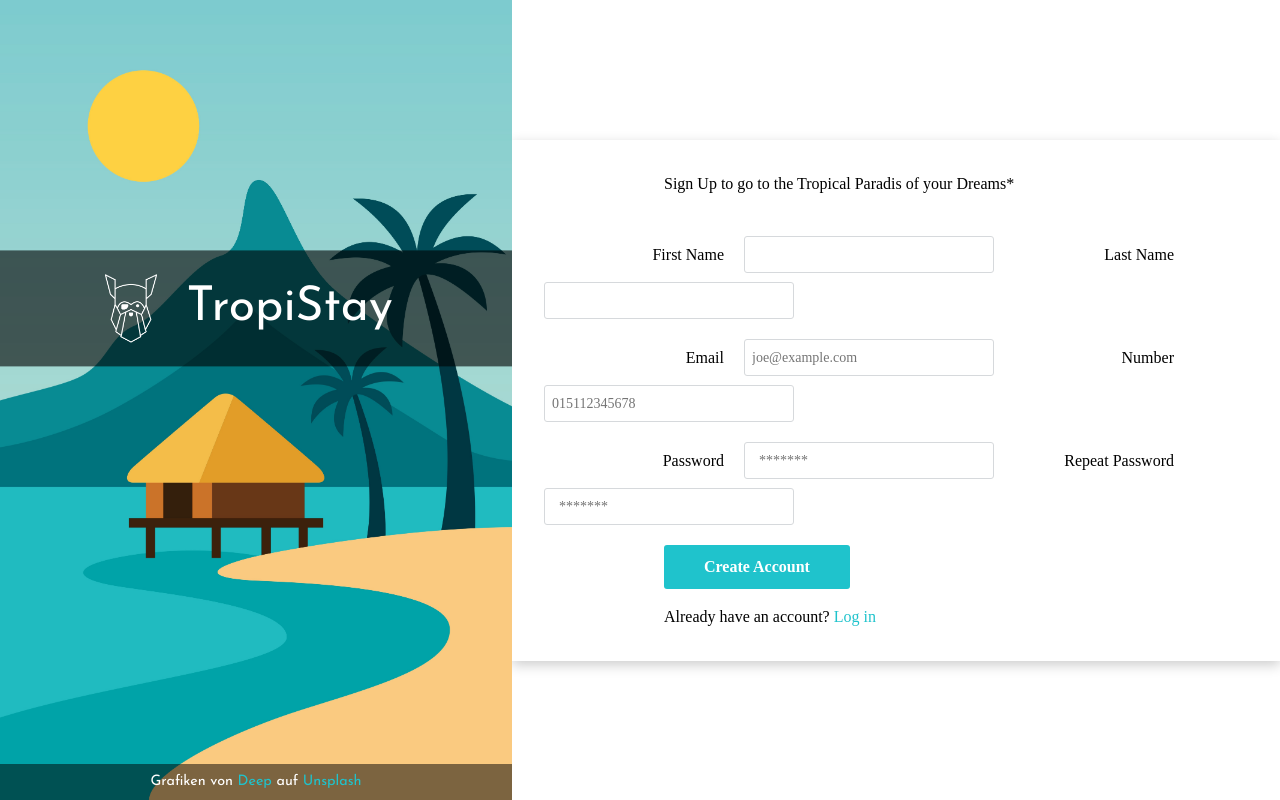
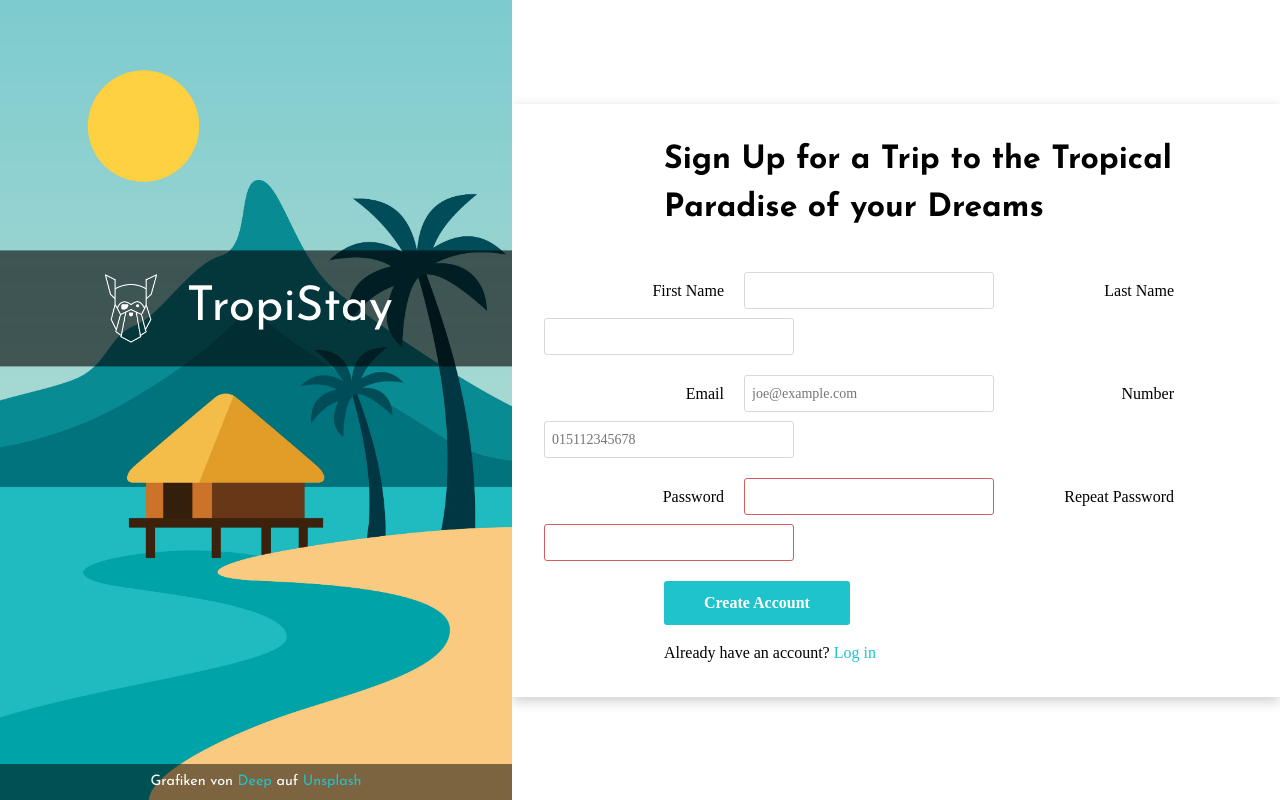
Before and after one commit to sDupsy/odin-sign-up-form, a plain HTML site: page index.html in a window 1280 px wide. Drawn offline with Linux system fonts and the light colour scheme.

Commit message:
Finish Styling

```diff
--- a/index.html
+++ b/index.html
@@ -21,7 +21,7 @@
     <div class="sign-up-wrapper">
         <div class="sign-up-card">
             <div class="sign-up-topper">
-                <p>Sign Up to go to the Tropical Paradis of your Dreams*</p>
+                <h1>Sign Up for a Trip to the Tropical Paradise of your Dreams</h1>
             </div>
             <div class="sign-up-main">
                 <div class='form-row'>
@@ -47,12 +47,12 @@
                     <input type="password"
                             id="password1"
                             name="password1"
-                            placeholder="  *******">
+                            placeholder="">
                     <label for="password2">Repeat Password</label>
                     <input type="password"
                             id="password2"
                             name="password2"
-                            placeholder="  *******">
+                            placeholder="">
                 </div>
             </div>
             <div class="sign-up-footer">
--- a/styles.css
+++ b/styles.css
@@ -50,7 +50,7 @@ h1, h2, h3, h4, h5, h6 { text-wrap: balance; }
   isolation: isolate;
 }
 
-/* Color Variables */
+
 :root {
   --color1: #1fc3cc;
   --color2: #136d75;
@@ -58,9 +58,6 @@ h1, h2, h3, h4, h5, h6 { text-wrap: balance; }
 }
 
 
-/* ------------------------------ */
-/* 2. LAYOUT STRUCTURE (2-COLUMN) */
-/* ------------------------------ */
 
 .image-wrapper {
   position: relative;
@@ -98,9 +95,7 @@ h1, h2, h3, h4, h5, h6 { text-wrap: balance; }
 
 
 
-/* ------------------------------ */
-/* 3. IMAGE SIDE (LEFT)           */
-/* ------------------------------ */
+
 
 .card-image {
   width: 100%;
@@ -150,10 +145,9 @@ a {
   color: var(--color1);
 }
 
-
-/* ------------------------------ */
-/* 4. FORM ELEMENTS               */
-/* ------------------------------ */
+.sign-up-topper > h1 {
+  font-family: "Josefin Sans", sans-serif;
+}
 
 .form-row {
   margin-bottom: 40px;
@@ -188,6 +182,18 @@ a {
   box-shadow: none;
 }
 
+.form-row input[type="password"]:placeholder-shown {
+  border: 1px solid #D55C5F;
+  color: #D55C5F;
+  box-shadow: none;
+}
+
+.form-row input:focus {
+  border: 1px solid #2563eb;
+  box-shadow: 0 0 5px rgba(37, 99, 235, 0.5);
+  outline: none;
+}
+
 /* Buttons */
 button {
   font-size: 16px;
@@ -209,9 +215,6 @@ button:active {
 }
 
 
-/* ------------------------------ */
-/* 5. MEDIA QUERIES               */
-/* ------------------------------ */
 
 @media only screen and (min-width: 700px) {
   .form-row {
```
